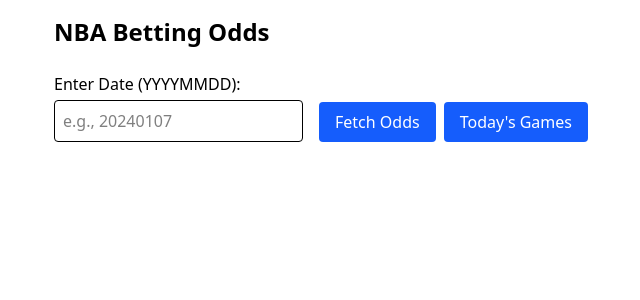
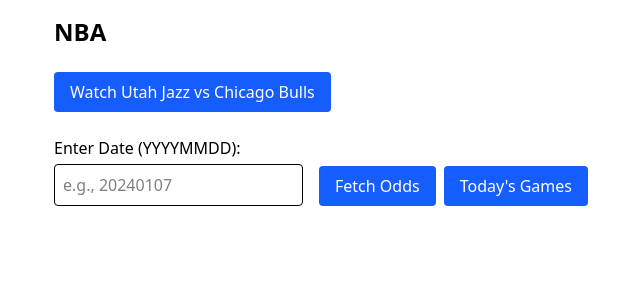
Before and after one commit to andywelly/daily-sports, a Next.js app: page / in a window 1280 px wide. Shown: the top 300 px of the page, without its empty margins (26-666 px from the left). Built offline with nearby package versions, Linux system fonts and the light colour scheme.

Commit message:
Add test stream

```diff
--- a/app/page.tsx
+++ b/app/page.tsx
@@ -13,6 +13,7 @@
   const [loading, setLoading] = useState<boolean>(false);
   const [error, setError] = useState<string | null>(null);
   const [currentDisplayDate, setCurrentDisplayDate] = useState<string>('');
+  const [showVideo, setShowVideo] = useState<boolean>(false);
 
   /**
    * Handle the API call to fetch NBA odds
@@ -37,7 +38,7 @@
       if (dateToFetch) {
         setDate(dateToFetch);
       }
-      console.log(response)
+      console.log(response);
     } catch (error) {
       console.error('Error fetching data:', error);
 
@@ -59,9 +60,41 @@
     fetchData(todayDate);
   };
 
+  /**
+   * Toggle video player visibility
+   */
+  const toggleVideo = () => {
+    setShowVideo(!showVideo);
+  };
+
   return (
     <div className="p-4 max-w-6xl mx-auto">
-      <h1 className="text-2xl font-bold mb-6">NBA Betting Odds</h1>
+      <h1 className="text-2xl font-bold mb-6">NBA</h1>
+
+      {/* Video Toggle Button */}
+      <div className="mb-6">
+        <button
+          onClick={toggleVideo}
+          className="bg-blue-600 hover:bg-blue-700 text-white py-2 px-4 rounded"
+        >
+          {showVideo ? 'Hide Game Stream' : 'Watch Utah Jazz vs Chicago Bulls'}
+        </button>
+      </div>
+
+      {/* Video Player */}
+      {showVideo && (
+        <div className="mb-6 rounded overflow-hidden aspect-video w-full">
+          <iframe
+            title="Utah Jazz vs Chicago Bulls Player"
+            src="https://embedme.top/embed/alpha/utah-jazz-vs-chicago-bulls/1"
+            allowFullScreen
+            allow="encrypted-media; picture-in-picture"
+            className="w-full h-full"
+            style={{ height: '400px' }}
+            frameBorder="0"
+          ></iframe>
+        </div>
+      )}
 
       <div className="flex flex-col md:flex-row gap-4 mb-6">
         {/* Date Input */}
```
